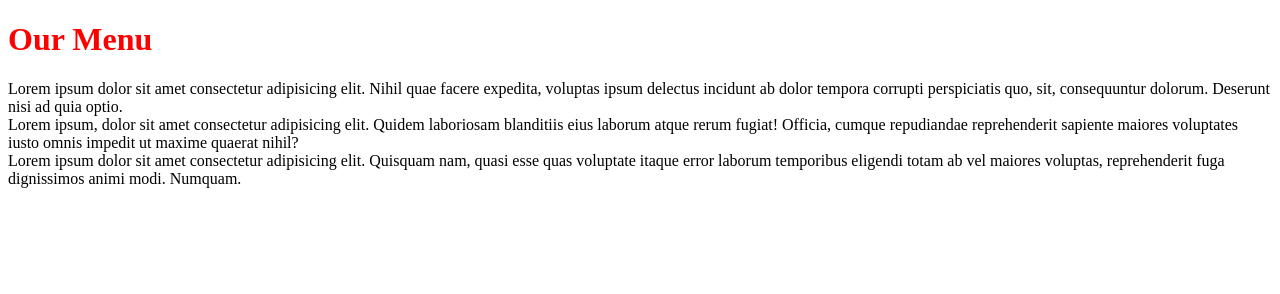
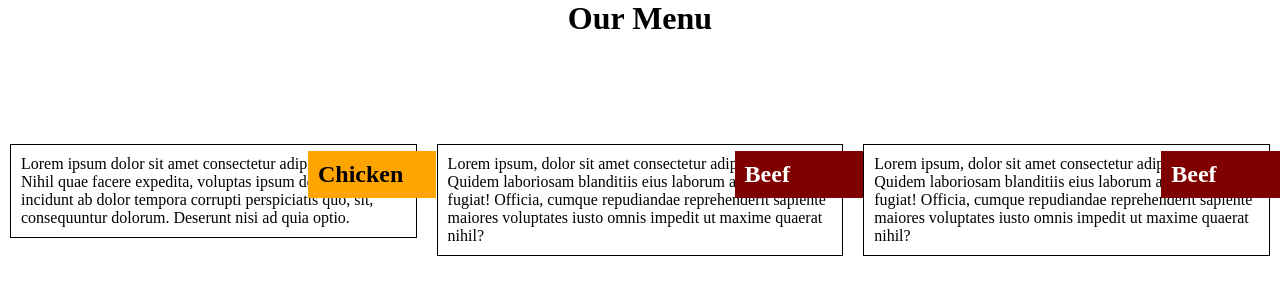
Before and after one commit to CristianValdivieso/coursera-test, a plain HTML site: page site/mod2_solution/index.html in a window 1280 px wide. Drawn offline with Linux system fonts and the light colour scheme.

Commit message:
Ex for coursera

```diff
--- a/site/mod2_solution/css/style.css
+++ b/site/mod2_solution/css/style.css
@@ -1,6 +1,79 @@
 *{
-    box-sizing: border-box;
+  box-sizing: border-box;
+  margin: 0;
+  padding: 0;
 }
 h1{
-    color: red;
+    text-align: center;
+    margin-bottom: 50px;
 }
+.row{
+    width: 100%;
+}
+h2{
+    padding: 10px;
+    width: 30%;
+    position: relative;
+    top: 64px;
+    left: 308px;
+}
+#chicken{
+    background-color: orange;
+}
+#beef{
+    background-color: maroon;
+    color: white;
+}
+#sushi{
+    background-color: mediumseagreen;
+}
+p{
+    padding: 10px;
+    border: 1px solid rgb(0, 0, 0);
+    margin: 10px;
+}
+/*--------DESKTOP--------*/
+@media (min-width: 992px){
+    .col-lg-4, .col-lg-6, .col-lg-12{
+        float: left;
+    }
+    .col-lg-4{
+        width: 33.33%;
+    }
+    .col-lg-6{
+        width: 50%;
+    }
+    .col-lg-12{
+        width: 100%;
+    }
+}
+/*--------TABLET--------*/
+@media (min-width: 768px) and (max-width: 991px){
+    .col-md-4, .col-md-6, .col-md-12{
+        float: left;
+    }
+    .col-md-4{
+        width: 33.33%;
+    }
+    .col-md-6{
+        width: 50%;
+    }
+    .col-md-12{
+        width: 100%;
+    }
+}
+/*--------MOBILE--------*/
+@media (max-width: 767px){
+    .col-sm-4, .col-sm-6, .col-sm-12{
+        float: left;
+    }
+    .col-sm-4{
+        width: 33.33%;
+    }
+    .col-sm-6{
+        width: 50%;
+    }
+    .col-sm-12{
+        width: 100%;
+    }
+}
--- a/site/mod2_solution/index.html
+++ b/site/mod2_solution/index.html
@@ -4,21 +4,27 @@
     <meta charset="UTF-8">
     <meta name="viewport" content="width=device-width, initial-scale=1.0">
     <title>Module 2 Assignment</title>
-    <link rel="stylesheet" href="../mod2_solution/css/style.css">
+    <link rel="stylesheet" href="css/style.css">
 </head>
 <body>
     <header>
         <h1>Our Menu</h1>
     </header>
     <div class="row">
-        <section>
-            Lorem ipsum dolor sit amet consectetur adipisicing elit. Nihil quae facere expedita, voluptas ipsum delectus incidunt ab dolor tempora corrupti perspiciatis quo, sit, consequuntur dolorum. Deserunt nisi ad quia optio.
+        <section class="col-lg-4 col-md-6">
+            <h2 id="chicken">Chicken</h2>
+            <p>Lorem ipsum dolor sit amet consectetur adipisicing elit. Nihil quae facere expedita, voluptas ipsum delectus incidunt ab dolor tempora corrupti perspiciatis quo, sit, consequuntur dolorum. Deserunt nisi ad quia optio.</p>
         </section>
-        <section>
-            Lorem ipsum, dolor sit amet consectetur adipisicing elit. Quidem laboriosam blanditiis eius laborum atque rerum fugiat! Officia, cumque repudiandae reprehenderit sapiente maiores voluptates iusto omnis impedit ut maxime quaerat nihil?
+        <section class="col-lg-4 col-md-6">
+            <h2 id="beef">Beef</h2>
+            <p>Lorem ipsum, dolor sit amet consectetur adipisicing elit. Quidem laboriosam blanditiis eius laborum atque rerum fugiat! Officia, cumque repudiandae reprehenderit sapiente maiores voluptates iusto omnis impedit ut maxime quaerat nihil?</p>
         </section>
-        <section>Lorem ipsum dolor sit amet consectetur adipisicing elit. Quisquam nam, quasi esse quas voluptate itaque error laborum temporibus eligendi totam ab vel maiores voluptas, reprehenderit fuga dignissimos animi modi. Numquam.
+        <section class="col-lg-4 col-md-12">
+            <h2 id="beef">Beef</h2>
+            <p>Lorem ipsum, dolor sit amet consectetur adipisicing elit. Quidem laboriosam blanditiis eius laborum atque rerum fugiat! Officia, cumque repudiandae reprehenderit sapiente maiores voluptates iusto omnis impedit ut maxime quaerat nihil?</p>
         </section>
+
+
     </div>
 </body>
 </html>
```
